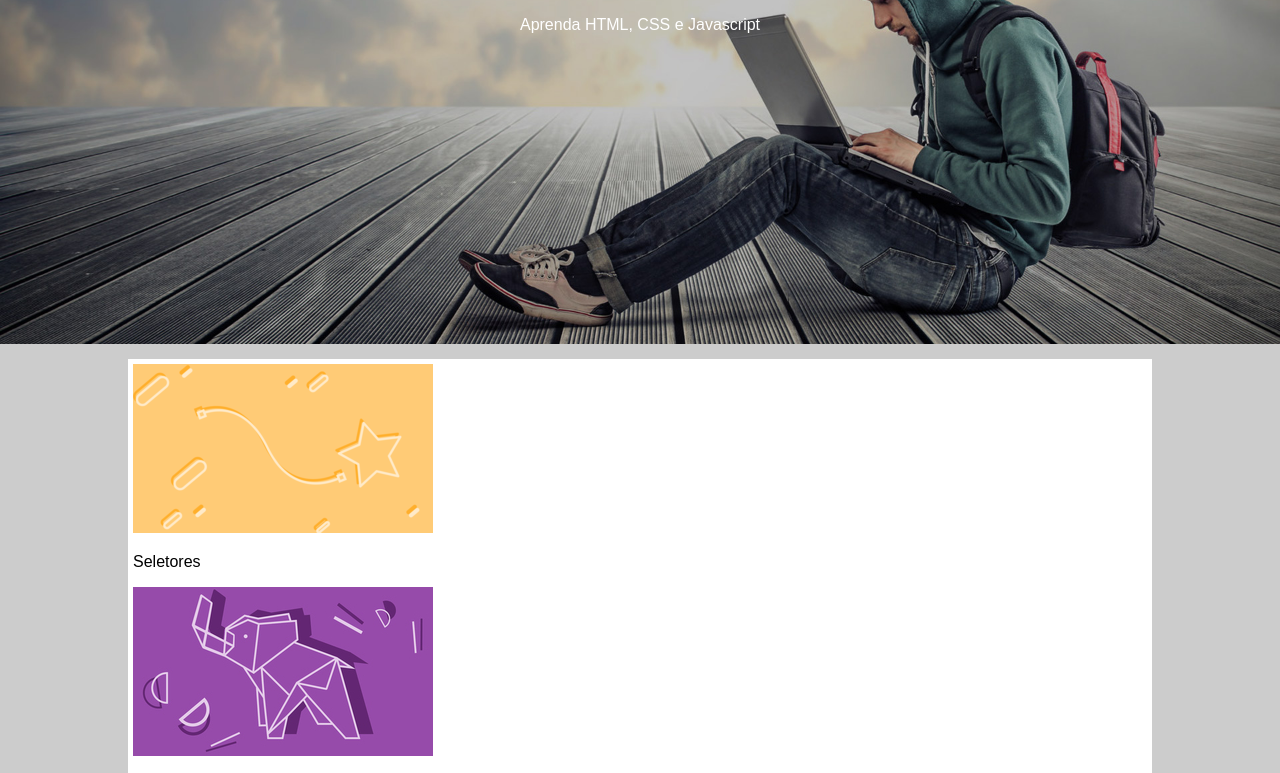
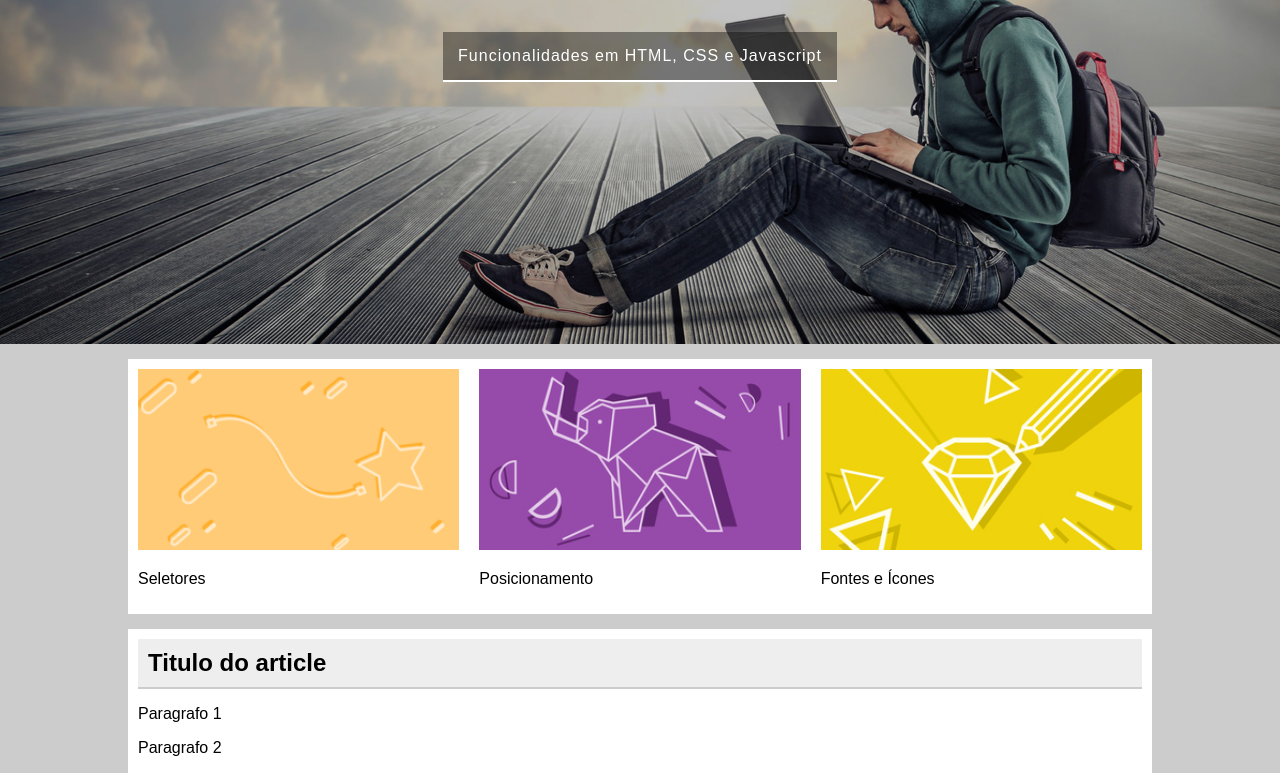
Before and after one commit to leandro-SI/curso-web-design, a plain HTML site: page projeto1-CSS/index.html in a window 1280 px wide. Shown: the part 157-930 px from the top of the page. Drawn offline with Linux system fonts and the light colour scheme.

Commit message:
formatando content

```diff
--- a/projeto1-CSS/css/estilo.css
+++ b/projeto1-CSS/css/estilo.css
@@ -21,6 +21,14 @@ body {
     text-transform: uppercase;
     font-size: 46px;
     text-shadow: 3px 3px 2px #ccc;
+}
+
+.hero-content p {
+    background-color: rgba(0, 0, 0, 0.4);
+    display: inline-block;
+    padding: 15px;
+    border-bottom: 2px solid white;
+    letter-spacing: 1px;
 }
 
 .hero nav ul {
@@ -58,8 +66,24 @@ main {
 
 .content-section {
     background-color: white;
-    padding: 5px;
+    padding: 10px;
     margin-top: 15px;
+    overflow: auto;
+}
+
+.card {
+    width: 32%;
+    /*display: inline-block;*/
+    float: left;
+    box-sizing: border-box;
+}
+
+.card-1, .card-2 {
+    margin-right: 2%;
+}
+
+.card img {
+    width: 100%;
 }
 
 .content-header {
--- a/projeto1-CSS/index.html
+++ b/projeto1-CSS/index.html
@@ -5,7 +5,7 @@
     <meta http-equiv="X-UA-Compatible" content="IE=edge">
     <meta name="viewport" content="width=device-width, initial-scale=1.0">
     <link rel="stylesheet" href="css/estilo.css">
-    <title>Curso</title>
+    <title>Projeto 1</title>
 </head>
 <body>
 
@@ -19,21 +19,21 @@
                 </ul>
             </nav>
             <div class="hero-content">
-                <h1>Curso Web Fundamentos</h1>
-                <p>Aprenda HTML, CSS e Javascript</p>
+                <h1>Projeto Web Fundamentos</h1>
+                <p>Funcionalidades em HTML, CSS e Javascript</p>
             </div>
         </header>
         <main>
             <section class="content-section">
-                <div class="card">
+                <div class="card card-1">
                     <img src="imagens/card_01.png" alt="">
                     <p>Seletores</p>
                 </div>
-                <div class="card">
+                <div class="card card-2">
                     <img src="imagens/card_02.jpg" alt="">
                     <p>Posicionamento</p>
                 </div>
-                <div class="card">
+                <div class="card card-3">
                     <img src="imagens/card_03.jpg" alt="">
                     <p>Fontes e Ícones</p>
                 </div>
```
